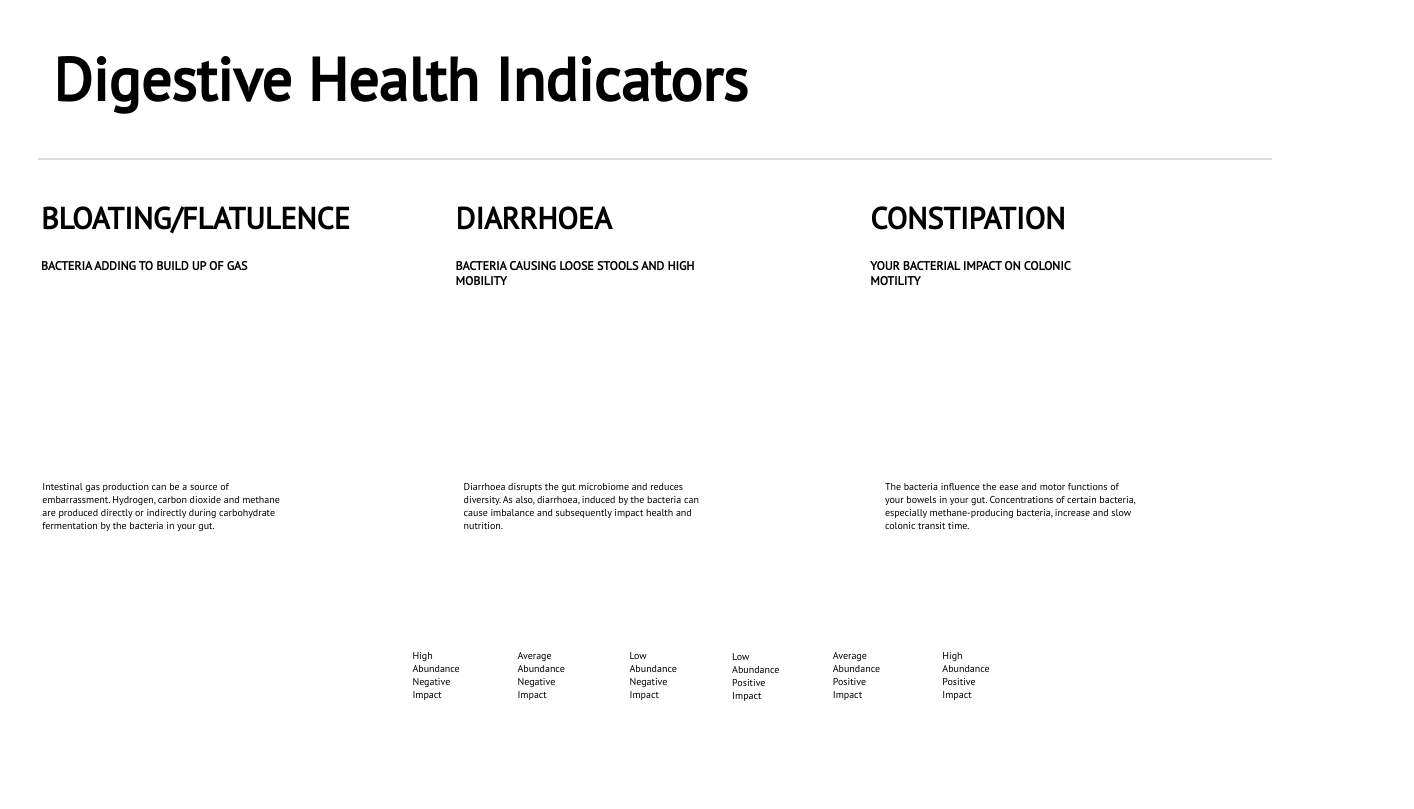
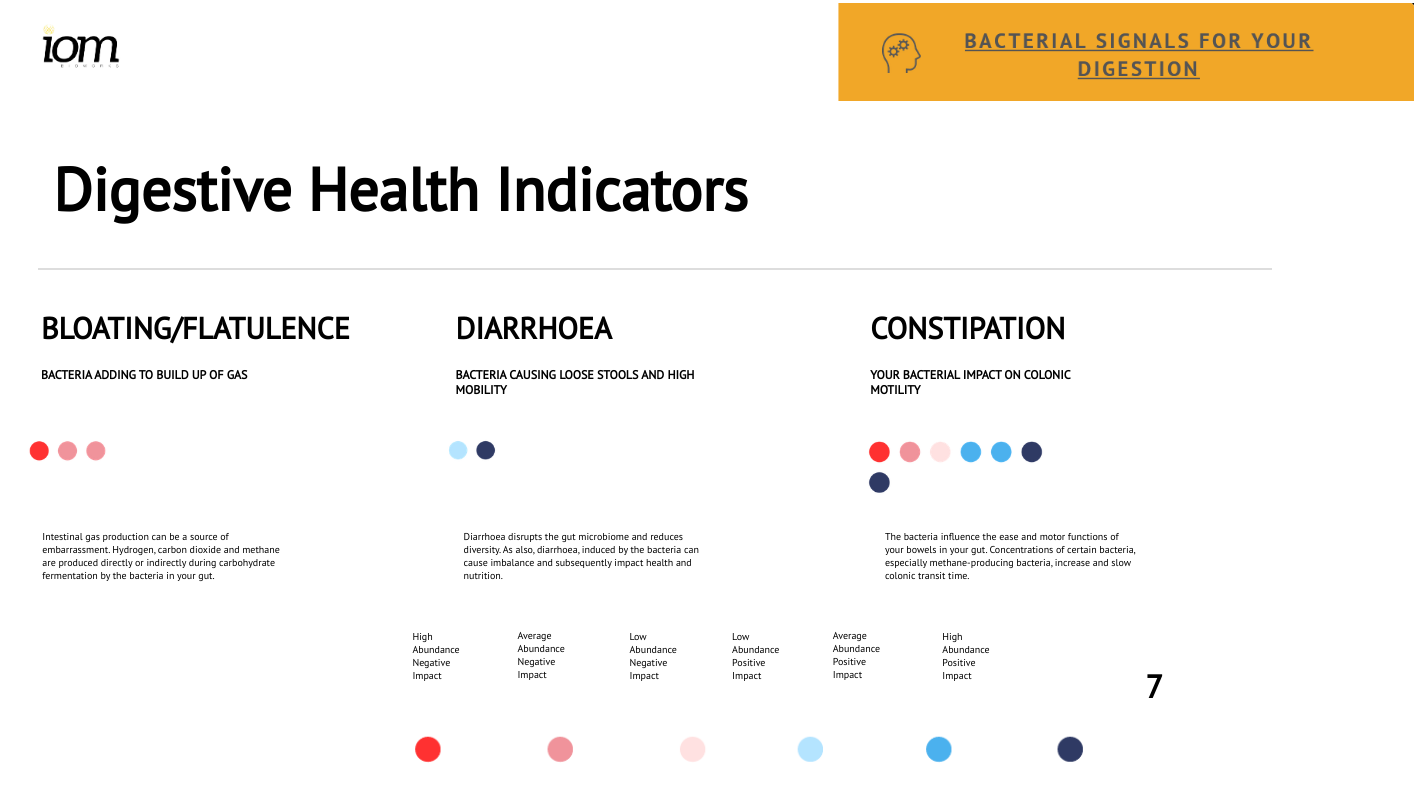
Before and after one commit to saamann/https---github.com-saamann-Task_1, a plain HTML site: page index7.html in a window 1280 px wide. Shown: the whole page, 1414 px wide, since content can reach past the window. Drawn offline with Linux system fonts and the light colour scheme.

Commit message:
adding images and css

```diff
--- a/index7.html
+++ b/index7.html
@@ -15,6 +15,8 @@
   <body>
     <div class="container">
       <h1>Digestive Health Indicators</h1>
+      <img src="/assets/logo.jpg" alt="" >
+      <img src="/assets/logo-7.png" alt="" class="rlogo">
     </div>
     <hr />
 
@@ -22,11 +24,14 @@
       <div class="info-box">
         <h1>BLOATING/FLATULENCE</h1>
         <p>BACTERIA ADDING TO BUILD UP OF GAS</p>
+        <img src="/assets/circle-logo-7.png" alt="" >
+
       </div>
 
       <div class="info-box">
         <h1>DIARRHOEA</h1>
         <p>BACTERIA CAUSING LOOSE STOOLS AND HIGH MOBILITY</p>
+
       </div>
 
       <div class="info-box">
@@ -70,5 +75,11 @@
       </div>
 
     </div>
+    <div class="page-num">
+        <h1>7</h1>
+    </div>
+
+    <img src="/assets/bootom-circle-logo-7.png" alt="Image 4" class="image4" />
+
   </body>
 </html>
--- a/style7.css
+++ b/style7.css
@@ -5,7 +5,7 @@ body {
 .container {
   text-align: left;
   font-size: 30px;
-  margin-top: 10px;
+  margin-top: 150px;
   margin-left: 45px;
 }
 
@@ -48,6 +48,7 @@ hr {
   display: flex;
   justify-content: space-around;
   flex-wrap: wrap;
+  margin-top: -8%;
 }
 
 .paragraph {
@@ -55,7 +56,7 @@ hr {
 
   padding: 10px;
   margin-left: -100px;
-  margin-top: 150px;
+  margin-top: 100px;
   border: none;
   border-radius: 8px;
 }
@@ -64,7 +65,6 @@ hr {
   font-size: 10px;
   color: black;
 }
-/* Add the following CSS to your style7.css file */
 
 .footer-container {
   font-size: 10px;
@@ -72,6 +72,8 @@ hr {
   justify-content: space-around; /* Adjust as needed for spacing */
   align-items: flex-end;
   margin-left: 30%;
+  margin-top: -70px;
+
   width: 50%;
   height: 175px;
 }
@@ -82,5 +84,36 @@ hr {
   width: 50%;
   border-radius: 2px;
 
-  box-sizing: content-box; /* Ensure padding and border are included in the total width */
+  box-sizing: content-box;
 }
+.page-num {
+  margin-left: 90%;
+  margin-top: -5%;
+}
+
+.image4 {
+  width: 800px; /* Set a fixed width */
+  height: auto;
+  margin-left: 27%; /* Adjust the left margin as needed */
+  border-radius: 8px;
+}
+.info-container img {
+  width: 500%;
+  margin-top: 10%;
+  margin-left: -60px;
+  z-index: -1;
+}
+.container img {
+  width: 40%;
+  position: absolute;
+  z-index: -1;
+  margin-top: -350px;
+  margin-left: -200px;
+}
+.container img.rlogo {
+  width: 45%;
+  position: absolute;
+  z-index: -1;
+  margin-top: -265px;
+  margin-left: 785px;
+}
```
Also changed, not shown: assets/bootom-circle-logo-7.png (added), assets/circle-logo-7.png (added), assets/logo-7.png (added).
